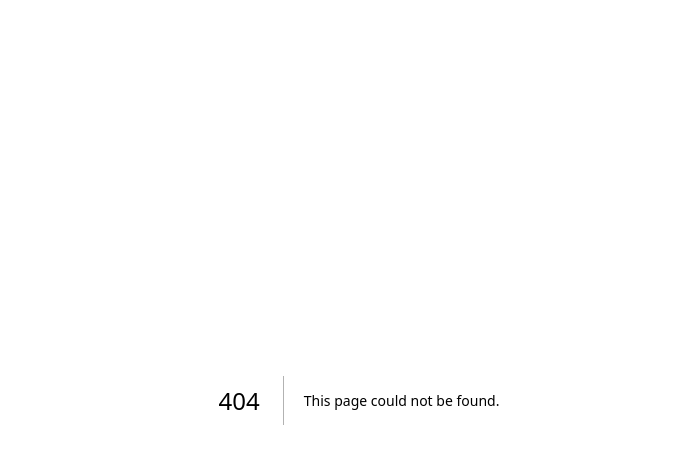
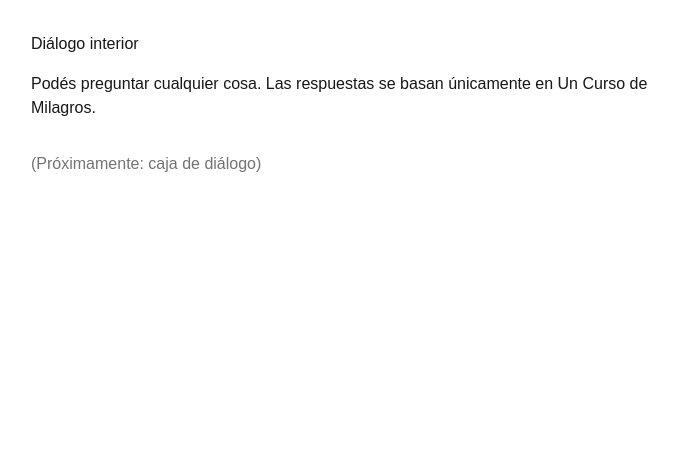
Before and after one commit to verovilab/camino-ucdm, a Next.js app: page /chat in a window 1280 px wide. Before the commit this address had no page. Shown: the top 464 px of the page, without its empty margins (281-959 px from the left). Built offline with nearby package versions, Linux system fonts and the light colour scheme.

Commit message:
Create ChatPage component with introductory content

```diff
--- /dev/null
+++ b/app/chat/page.tsx
@@ -0,0 +1,16 @@
+export default function ChatPage() {
+  return (
+    <main style={{ padding: "2rem", maxWidth: 720, margin: "0 auto" }}>
+      <h1>Diálogo interior</h1>
+
+      <p style={{ marginTop: "1rem" }}>
+        Podés preguntar cualquier cosa.
+        Las respuestas se basan únicamente en Un Curso de Milagros.
+      </p>
+
+      <p style={{ marginTop: "2rem", opacity: 0.6 }}>
+        (Próximamente: caja de diálogo)
+      </p>
+    </main>
+  );
+}
```
